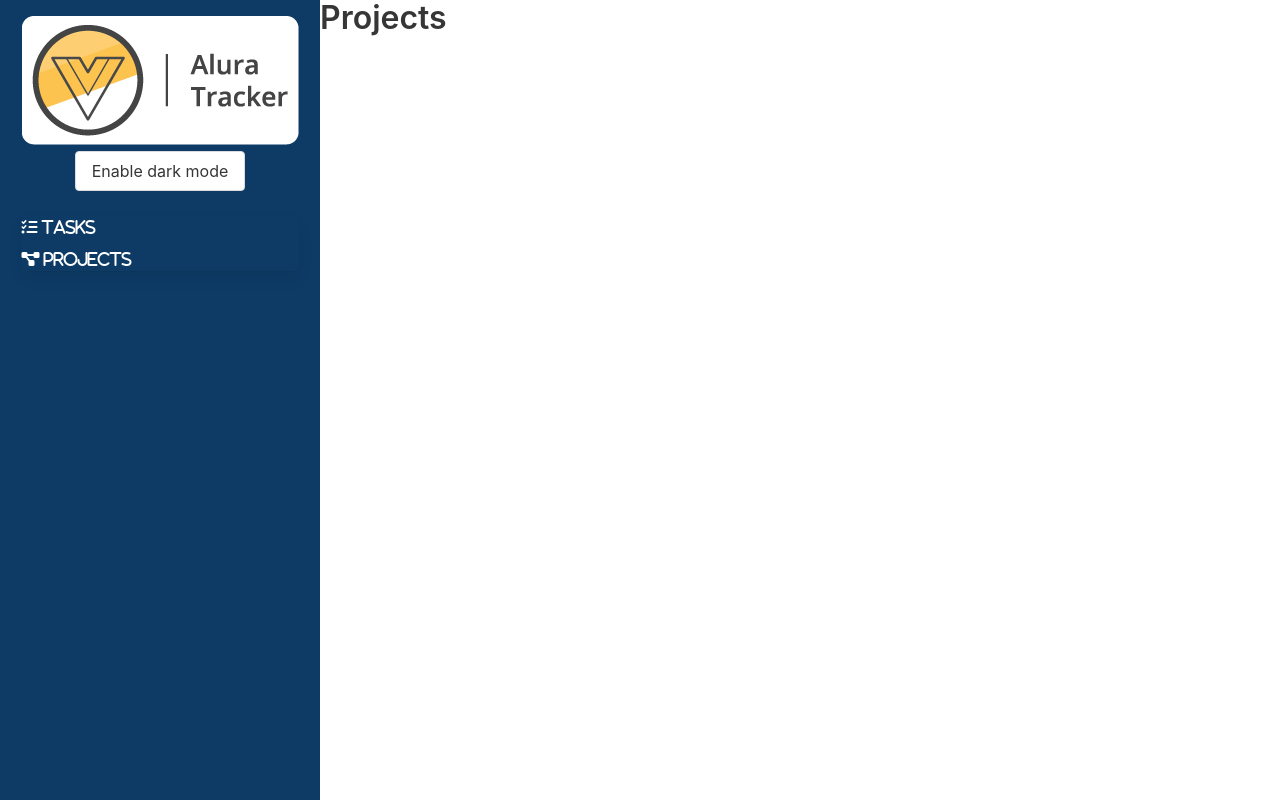
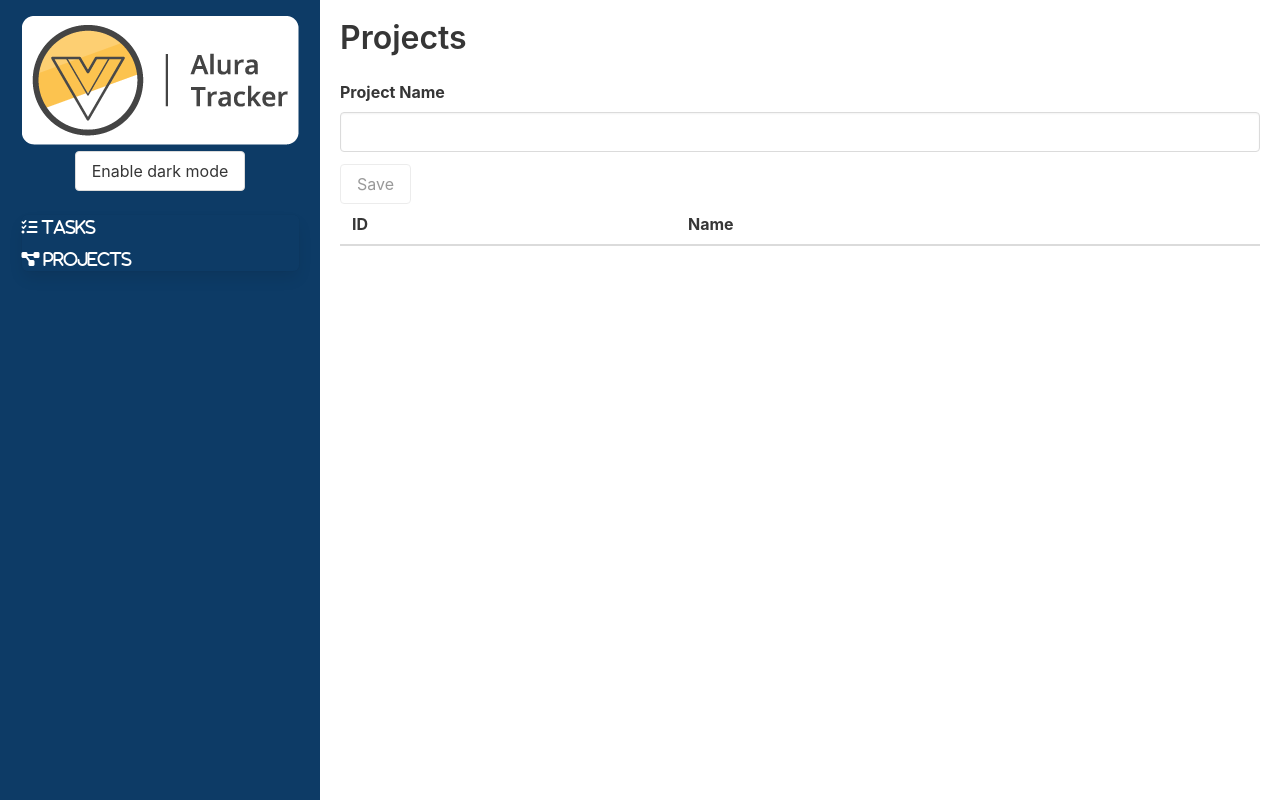
Before and after one commit to TheAwesomeStorm/vue-introduction, a Vue app: page /#/projects in a window 1280 px wide. Built offline with nearby package versions, Linux system fonts and the light colour scheme.

Commit message:
Added interface IProject to type object created at ProjectsPage

```diff
--- /dev/null
+++ b/src/interfaces/IProject.ts
@@ -0,0 +1,4 @@
+export interface IProject {
+  id: string,
+  name: string
+}
--- a/src/views/ProjectsPage.vue
+++ b/src/views/ProjectsPage.vue
@@ -1,15 +1,70 @@
 <template>
-  <h1>Projects</h1>
+  <section class='projects'>
+    <h1 class='title'>
+      Projects
+    </h1>
+    <form @submit.prevent='save'>
+      <div class='field'>
+        <label for='projectName' class='label'>
+          Project Name
+        </label>
+        <input type='text' class='input' v-model='projectName' id='projectName'>
+      </div>
+      <div class='field'>
+        <button class='button' type='submit' :disabled='isProjectNameEmpty'>
+          Save
+        </button>
+      </div>
+    </form>
+    <table class='table is-fullwidth'>
+      <thead>
+        <tr>
+          <th>ID</th>
+          <th>Name</th>
+        </tr>
+      </thead>
+      <tbody>
+        <tr v-for='project in projects' :key='project.id'>
+          <td>{{ project.id }}</td>
+          <td>{{ project.name }}</td>
+        </tr>
+      </tbody>
+    </table>
+  </section>
 </template>
 
-<script>
+<script lang='ts'>
+import { IProject } from '@/interfaces/IProject';
 import {defineComponent} from "vue";
 
 export default defineComponent ({
+  computed: {
+    isProjectNameEmpty (): boolean {
+      return this.projectName.length === 0;
+    }
+  },
+  data () {
+    return {
+      projectName: '',
+      projects: [] as IProject[]
+    };
+  },
+  methods: {
+    save () {
+      const project: IProject = {
+        id: new Date().toISOString(),
+        name: this.projectName
+      };
+      this.projects.push(project);
+      this.projectName = '';
+    }
+  },
   name: "ProjectsPage"
 });
 </script>
 
 <style scoped>
-
+  .projects {
+    padding: 1.25rem;
+  }
 </style>
```
